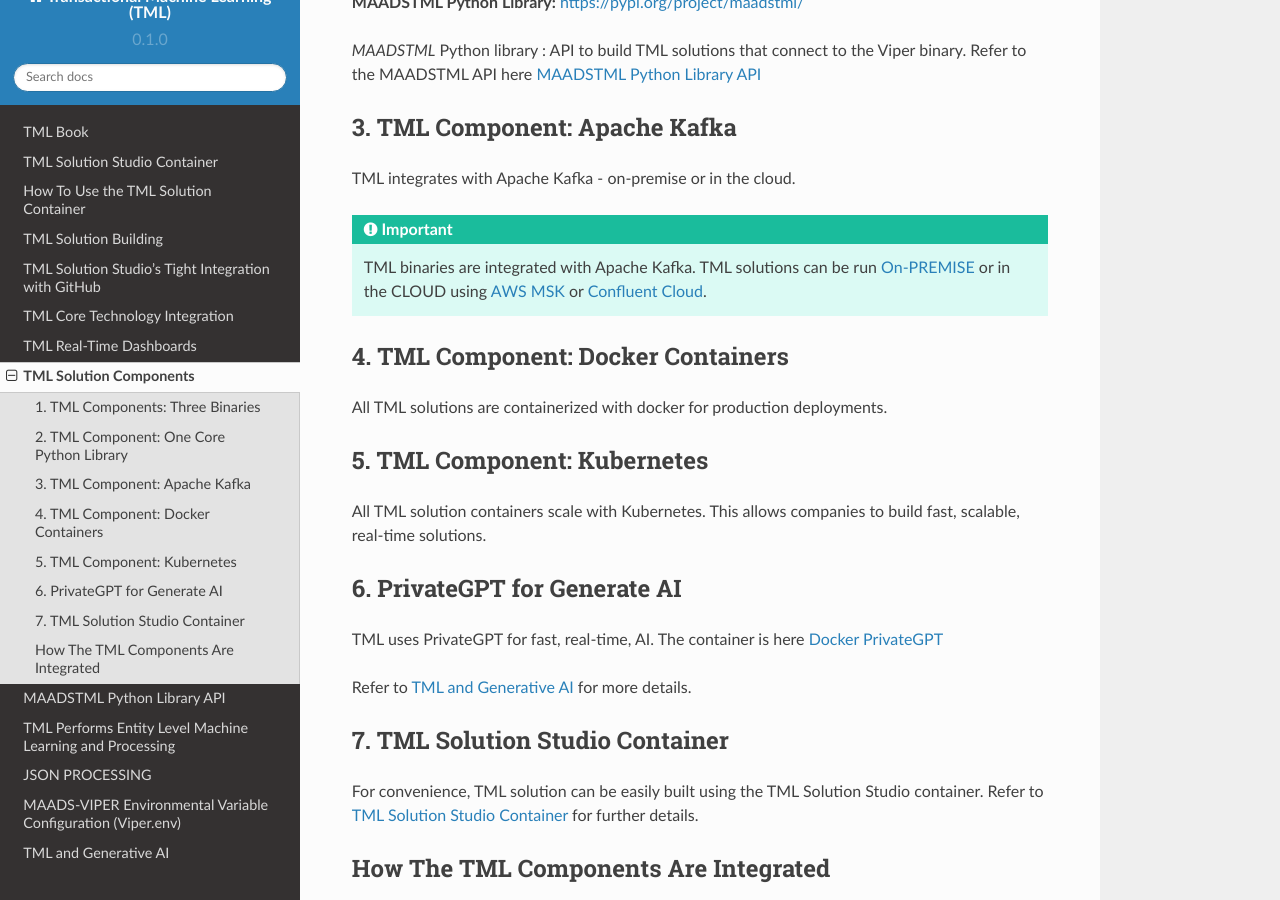
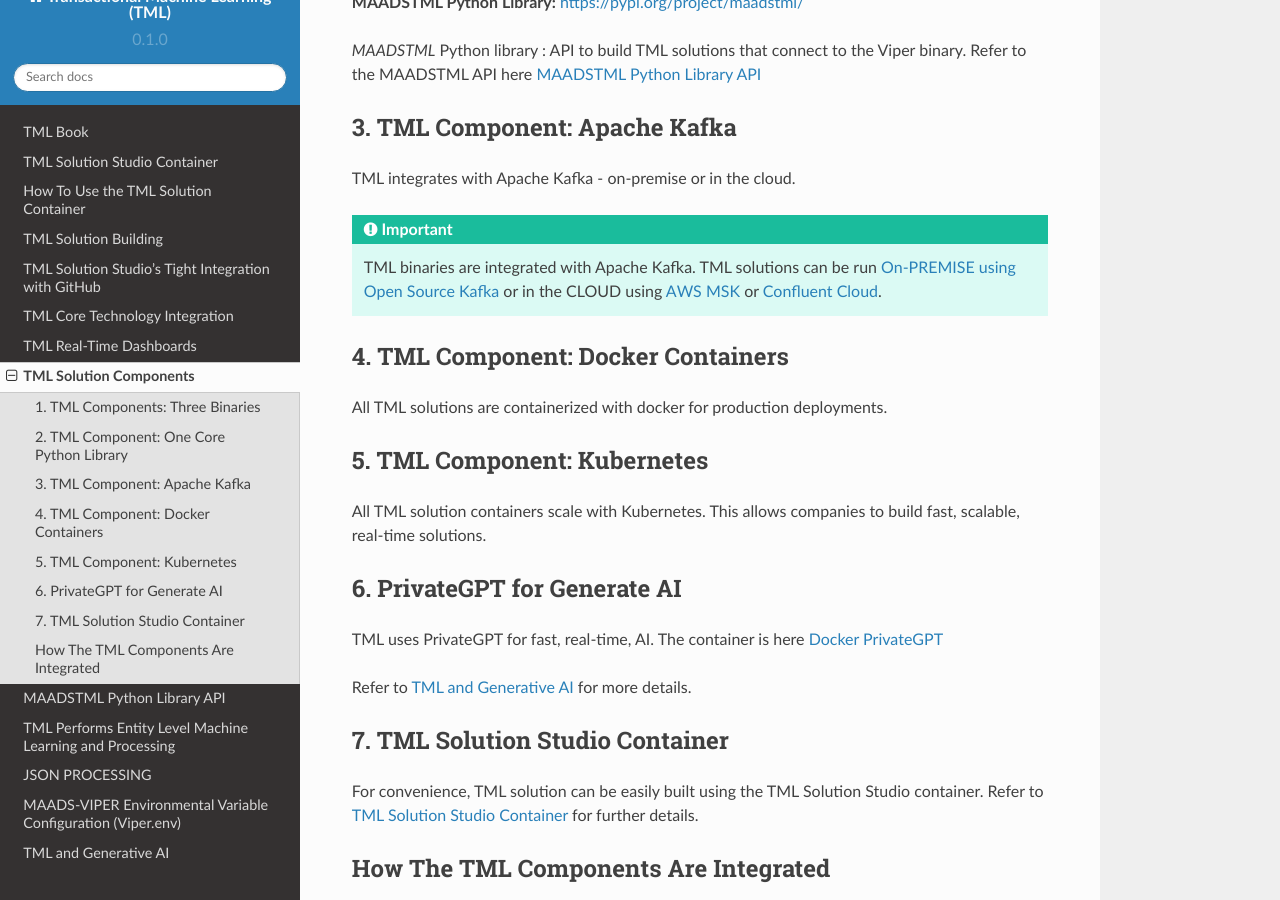
Before and after one commit to smaurice101/readthedocs, a Sphinx documentation site: the page built from docs/source/usage.rst, in a window 1280 px wide and 900 px high, scrolled down 646 px. Built offline with Sphinx 7.4.7 and the Read the Docs theme 2.0.0, drawn with Linux system fonts in a browser that asks for light colours.

Commit message:
Update usage.rst

```diff
--- a/docs/source/usage.rst
+++ b/docs/source/usage.rst
@@ -46,7 +46,7 @@
 
 .. important::
 
-   TML binaries are integrated with Apache Kafka.  TML solutions can be run `On-PREMISE <https://kafka.apache.org/>`_ or in the CLOUD using `AWS MSK
+   TML binaries are integrated with Apache Kafka.  TML solutions can be run `On-PREMISE using Open Source Kafka <https://kafka.apache.org/>`_ or in the CLOUD using `AWS MSK
    <https://aws.amazon.com/msk/features/>`_ or `Confluent Cloud <https://www.confluent.io/>`_.
 
 4. TML Component: Docker Containers
```
